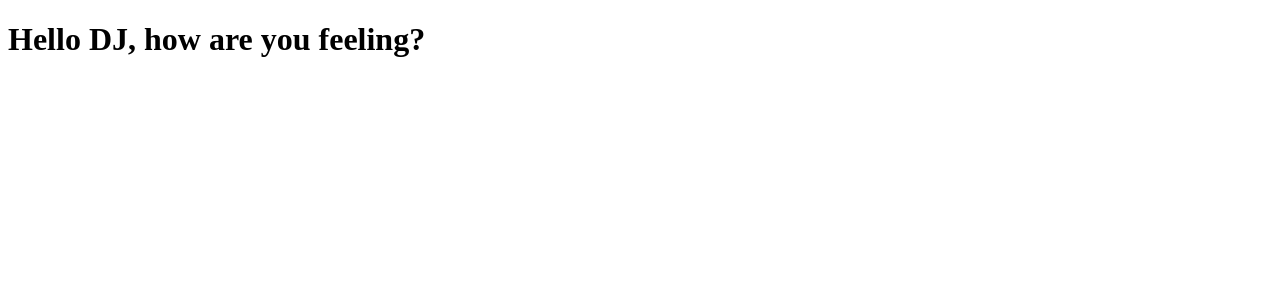
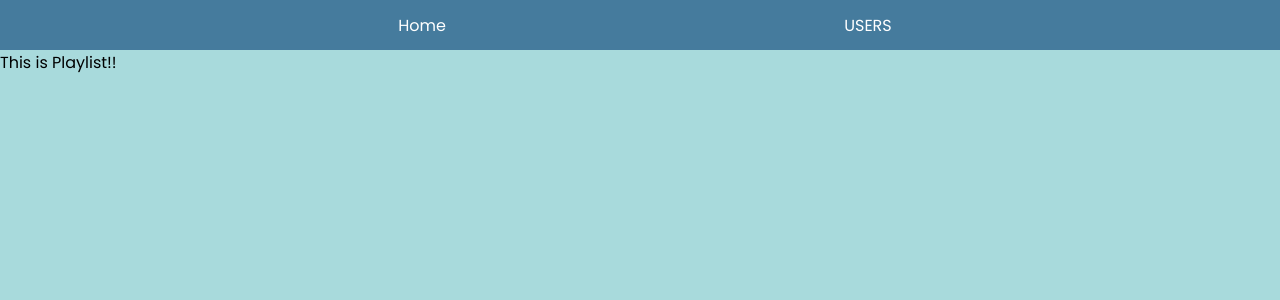
Before and after one commit to djxshin/Project-3, a React (Create React App) app in the folder client/: page /user/1/playlist in a window 1280 px wide. Shown: the top 300 px of the page. Built offline with nearby package versions, Linux system fonts and the light colour scheme.

Commit message:
"Users Page works in react"

```diff
--- a/client/src/App.js
+++ b/client/src/App.js
@@ -1,17 +1,39 @@
-import React, { Component } from 'react';
+import React, { Component } from 'react'
+import { BrowserRouter as Router, Switch, Route } from 'react-router-dom'
+import User from './components/User'
+import Playlist from './components/Playlist'
+import NavBar from './components/Navbar';
+import { createGlobalStyle } from 'styled-components'
+import Homepage from './components/Homepage';
 
 
+const Global = createGlobalStyle`
+  @import url('https://fonts.googleapis.com/css?family=Poppins');
 
+  body {
+    margin: 0;
+    padding: 0;
+    font-family: 'Poppins', sans-serif;
+    background: #A8DADC;
+  }
+`
 class App extends Component {
-  render() {
+  render () {
     return (
-      <div className="App">
-       <h1>
-         Hello DJ, how are you feeling?
-       </h1>
-      </div>
-    );
+      <Router>
+        <div>
+        <Global />
+          <NavBar />
+          <Switch>
+            <Route exact path="/" component={Homepage}/>
+            <Route path="/api/user/" component={User}/>
+            <Route path="/user/:userId" component={Playlist}/>
+          </Switch>
+        </div>
+      </Router>
+    )
   }
 }
 
-export default App;
+
+export default App
--- /dev/null
+++ b/client/src/components/Homepage.js
@@ -0,0 +1,13 @@
+import React, { Component } from 'react';
+
+class Homepage extends Component {
+    render() {
+        return (
+            <div>
+                This is your home
+            </div>
+        );
+    }
+}
+
+export default Homepage;
--- /dev/null
+++ b/client/src/components/Navbar.js
@@ -0,0 +1,36 @@
+import React, { Component } from 'react';
+import { Link } from 'react-router-dom'
+import styled from 'styled-components'
+
+const NavBarStyles = styled.div`
+  display: flex;
+  justify-content: space-evenly;
+  align-items: center;
+  background: #457B9D;
+  height: 50px;
+
+  a {
+    text-decoration: none;
+    padding-left: 10px;
+    color: white;
+    &:active {
+      color: red;
+    }
+  }
+
+
+`
+
+class NavBar extends Component {
+  render() {
+    return (
+      <NavBarStyles id="nav-container" className="some-class">
+        <Link to="/">Home</Link>
+        <Link to="/api/user">USERS</Link>
+
+      </NavBarStyles>
+    );
+  }
+}
+
+export default NavBar;
--- /dev/null
+++ b/client/src/components/Playlist.js
@@ -0,0 +1,13 @@
+import React, { Component } from 'react';
+
+class Playlist extends Component {
+    render() {
+        return (
+            <div>
+                This is Playlist!!
+            </div>
+        );
+    }
+}
+
+export default Playlist;
--- /dev/null
+++ b/client/src/components/User.js
@@ -0,0 +1,82 @@
+import React, { Component } from 'react';
+import axios from 'axios'
+import { Link } from 'react-router-dom'
+
+class User extends Component {
+    state = {
+        users: [],
+        newUser: {
+            username: '',
+            image: '',
+            instagram: '',
+            mainStreamingService: '',
+            streamingUsername: ''
+          }
+    }
+
+    handleChange = (event) => {
+        console.log('name', event.target.name)
+        console.log('value', event.target.value)
+        const updatedNewUser = {...this.state.newUser}
+
+        // Event Target Name will be either 'name' or 'description'
+        updatedNewUser[event.target.name] = event.target.value
+        this.setState({newUser: updatedNewUser})
+      }
+
+      handleSubmit = (event) => {
+        event.preventDefault()
+
+        // Make post to our api to create new user
+        axios.post('/api/user', this.state.newUser).then(res => {
+          // when we get that data back, we need to navigate to the new users page
+
+          this.props.history.push(`/user/${res.data._id}`)
+        })
+
+      }
+
+    getallUser = () => {
+        axios.get('/api/user').then((res) => {
+        console.log(res.data)
+          this.setState({users: res.data})
+        })
+      }
+
+      componentDidMount(){
+        this.getallUser()
+      }
+
+    render() {
+        return (
+            <div>
+                <h3>USERS</h3>
+                {this.state.users.map((user) => (
+                    <div key={user._id}>
+                    <Link to={`/user/${user._id}`}>
+                    {user.username} <br/>
+                   <img src={user.image} alt=""/>
+                    </Link>
+
+
+                    </div>
+                ))}
+
+                <h3>Create a New User</h3>
+                <form onSubmit={this.handleSubmit}>
+                <div>
+                <label htmlFor="name">User Name: </label>
+                <input onChange={this.handleChange} value={this.state.newUser.username} type="text" name="username"/>
+                </div>
+                <div>
+                <label htmlFor="description">User Image: </label>
+                <input onChange={this.handleChange} value={this.state.newUser.image} type="text" name="image"/>
+                </div>
+                <button type="submit">Submit</button>
+                </form>
+            </div>
+        );
+    }
+}
+
+export default User;
```
